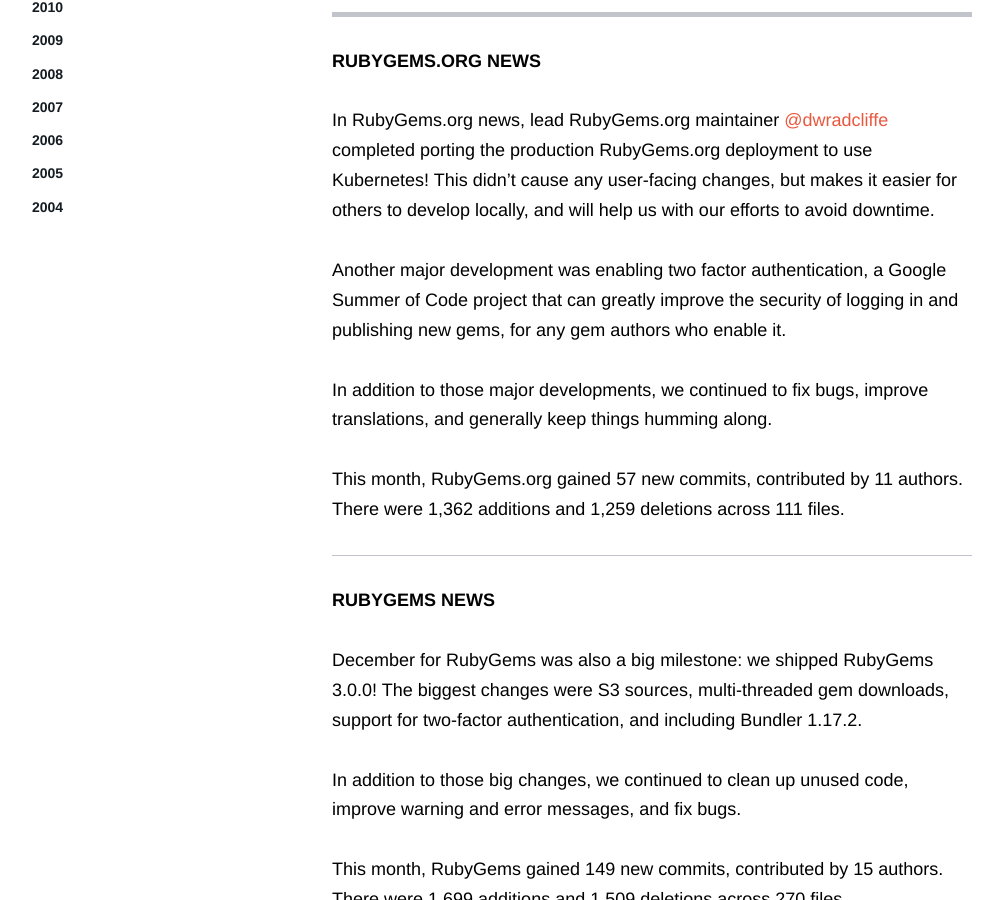
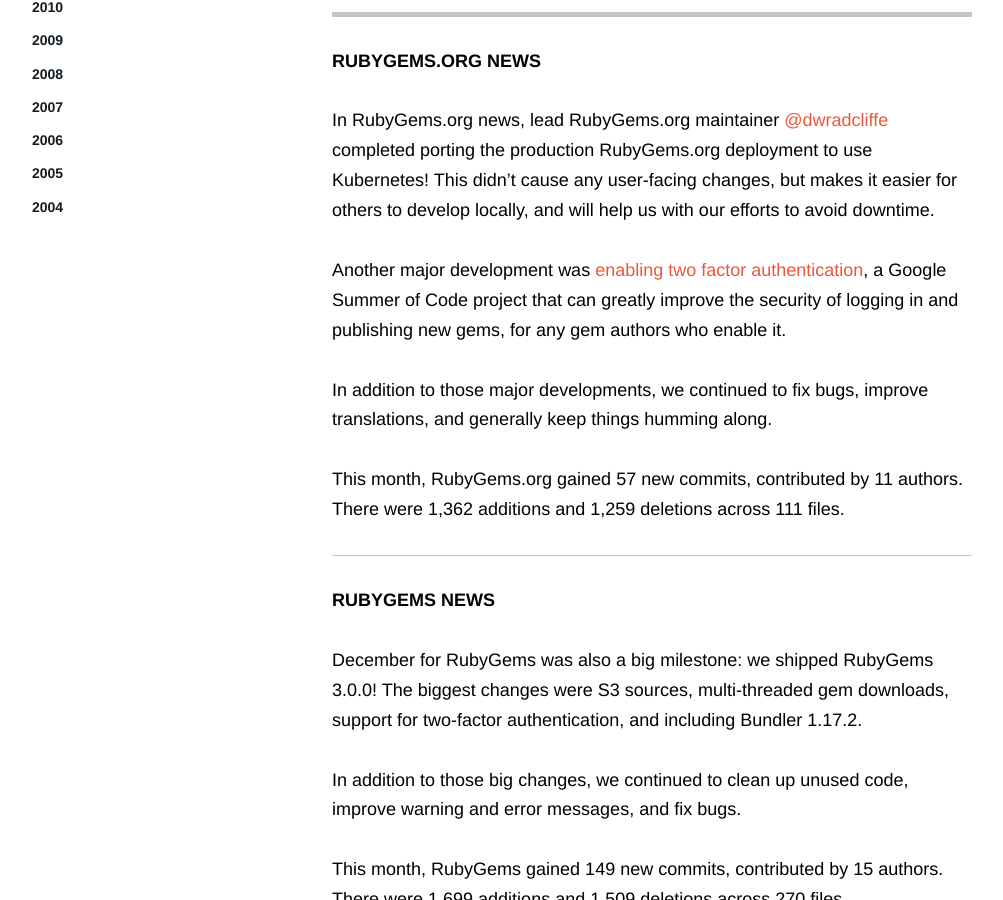
Before and after one commit to rubygems/rubygems.github.io, a Jekyll site: the page built from _posts/2019-02-02-december-2018-updates.md, in a window 1280 px wide and 900 px high, scrolled down 540 px. Shown: the whole window, without its empty margins (138-1141 px from the left). Built offline with Jekyll 4.4.1, drawn with Linux system fonts in a browser that asks for light colours; comment, search, counter and statistics services are not loaded; part of the change alters nothing that is shown.

```diff
--- a/_posts/2019-02-02-december-2018-updates.md
+++ b/_posts/2019-02-02-december-2018-updates.md
@@ -10,7 +10,7 @@ Welcome to the RubyGems monthly update! As part of our efforts at [Ruby Together
 
 In RubyGems.org news, lead RubyGems.org maintainer [@dwradcliffe](https://github.com/dwradcliffe) completed porting the production RubyGems.org deployment to use Kubernetes! This didn’t cause any user-facing changes, but makes it easier for others to develop locally, and will help us with our efforts to avoid downtime.
 
-Another major development was enabling two factor authentication, a Google Summer of Code project that can greatly improve the security of logging in and publishing new gems, for any gem authors who enable it.
+Another major development was [enabling two factor authentication](https://guides.rubygems.org/setting-up-multifactor-authentication/), a Google Summer of Code project that can greatly improve the security of logging in and publishing new gems, for any gem authors who enable it.
 
 In addition to those major developments, we continued to fix bugs, improve translations, and generally keep things humming along.
 
```
